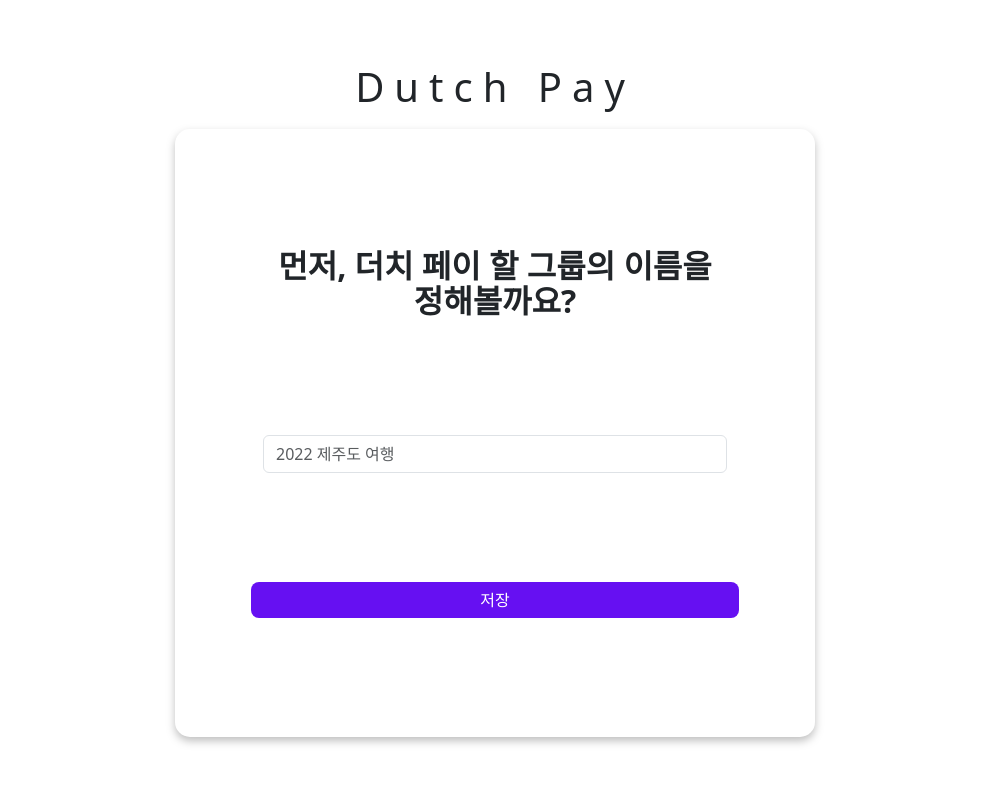
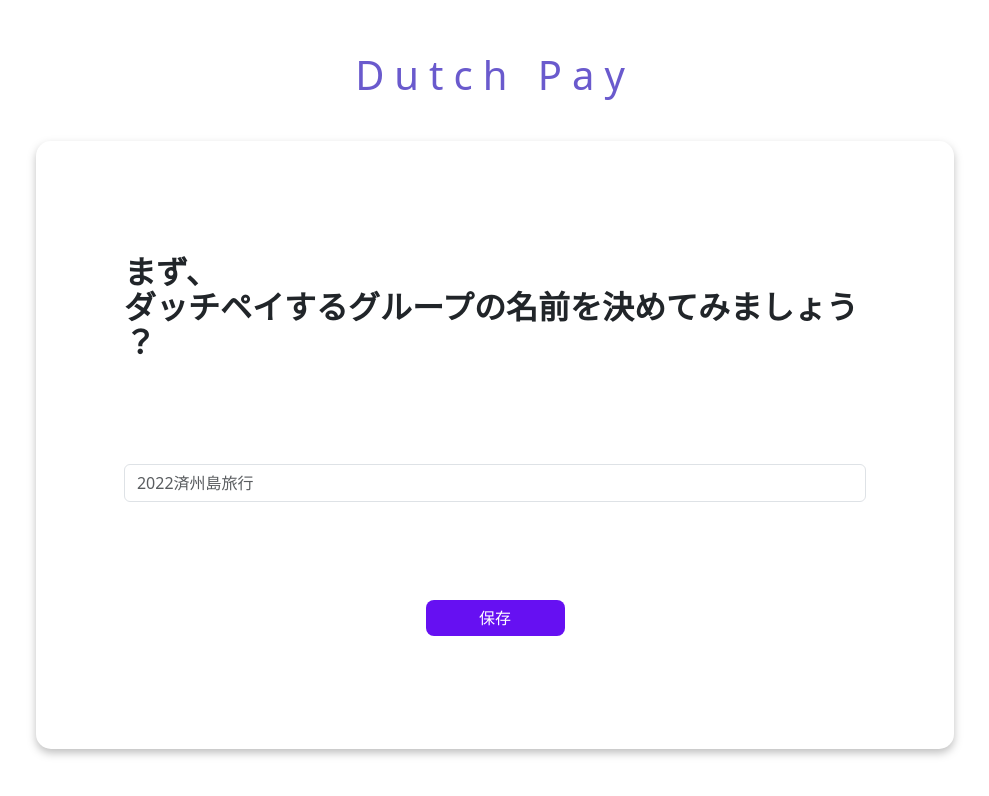
Before and after one commit to yuundoo/dutchpayService, a React (Create React App) app: page / in a window 1280 px wide. Shown: the top 796 px of the page, without its empty margins (145-1134 px from the left). Built offline with nearby package versions, Linux system fonts and the light colour scheme.

Commit message:
Second Commit

```diff
--- a/package.json
+++ b/package.json
@@ -9,12 +9,13 @@
       "bootstrap": "^5.3.0",
       "react": "^18.2.0",
       "react-bootstrap": "^2.8.0",
+      "react-bootstrap-tagsinput": "^0.7.6",
       "react-dom": "^18.2.0",
       "react-router-dom": "^6.14.0",
       "react-scripts": "5.0.1",
       "recoil": "^0.7.7",
-      "web-vitals": "^2.1.4",
-      "styled-components": "^5.3.1"
+      "styled-components": "^5.3.1",
+      "web-vitals": "^2.1.4"
    },
    "scripts": {
       "start": "react-scripts start",
--- a/src/components/AddMembers.jsx
+++ b/src/components/AddMembers.jsx
@@ -1,10 +1,34 @@
 import { CenteredOverlayForm } from './CenteredOverlayForm';
 
+import { useRecoilState, useRecoilValue } from 'recoil';
+import { gruopNameState } from '../state/groupName';
+import { useState } from 'react';
+import { InputTags } from 'react-bootstrap-tagsinput';
+import { groupMemberState } from '../state/groupMembers';
+import styled from 'styled-components';
+
 export const AddMemebers = () => {
+   const [groupMembers, setGroupMembers] = useRecoilState(groupMemberState);
+   const groupName = useRecoilValue(gruopNameState);
+   const [validated, setValidated] = useState(false);
+
+   const handleSubmit = event => {
+      event.preventDefault();
+      setValidated(true);
+   };
+
+   const header = `${groupName}グループに属する人の名前をすべて書いてください `;
+
    return (
-      <div>
-         AddMemebers
-         <CenteredOverlayForm />
-      </div>
+      <CenteredOverlayForm title={header} validated={validated} handleSubmit={handleSubmit}>
+         <InputTags placeholder="名前の間取り" onTags={value => setGroupMembers(value.values)} />
+         {validated && groupMembers.length === 0 && (
+            <StyledErrorMessage>グループメンバーの名前を入力してください。</StyledErrorMessage>
+         )}
+      </CenteredOverlayForm>
    );
 };
+
+const StyledErrorMessage = styled.span`
+   color: red;
+`;
--- a/src/components/CenteredOverlayForm.jsx
+++ b/src/components/CenteredOverlayForm.jsx
@@ -1,19 +1,39 @@
-import { Container } from 'react-bootstrap';
+import { Container, Row, Form } from 'react-bootstrap';
 import styled from 'styled-components';
 import { OverlayWrapper } from './shared/OverlayWrapper';
+import { StyledRow, StyledTitle, StyledSubmitButton } from './CreateGroup';
 
-export const CenteredOverlayForm = ({ children }) => {
+export const CenteredOverlayForm = ({ children, title, validated, handleSubmit }) => {
    return (
       <CentralizedContainer>
-         <StyledHeader>Dutch Pay</StyledHeader>
-         <OverlayWrapper>{children}</OverlayWrapper>
+         <StyledLogo>Dutch Pay</StyledLogo>
+         <OverlayWrapper>
+            <Container>
+               <Form noValidate validated={validated} onSubmit={handleSubmit}>
+                  <StyledRow>
+                     <Row className="align-items-center">
+                        <StyledTitle>{title}</StyledTitle>
+                     </Row>
+                     <Row className="align-items-center">{children}</Row>
+                     <Row className="align-items-center">
+                        <Container className="text-center">
+                           <StyledSubmitButton>保存</StyledSubmitButton>
+                        </Container>
+                     </Row>
+                  </StyledRow>
+               </Form>
+            </Container>
+         </OverlayWrapper>
       </CentralizedContainer>
    );
 };
 
-const StyledHeader = styled.h1`
+const StyledLogo = styled.h1`
    font-weight: 200;
    letter-spacing: 10px;
+   color: slateblue;
+   text-align: center;
+   margin-bottom: 0.8em;
 `;
 
 const CentralizedContainer = styled(Container)`
--- a/src/components/CreateGroup.jsx
+++ b/src/components/CreateGroup.jsx
@@ -1,12 +1,12 @@
 import { CenteredOverlayForm } from './CenteredOverlayForm';
-import { Container, Row, Button } from 'react-bootstrap';
+import { Row, Button } from 'react-bootstrap';
 import { Form } from 'react-bootstrap';
-import { useRecoilState } from 'recoil';
+import { useSetRecoilState } from 'recoil';
 import { gruopNameState } from '../state/groupName';
 import { useState } from 'react';
 import styled from 'styled-components';
 export const CreateGruop = () => {
-   const [groupName, setGruopName] = useRecoilState(gruopNameState);
+   const setGruopName = useSetRecoilState(gruopNameState);
    const [validateGroupName, setValidGroupName] = useState(false);
    const [validated, setValidated] = useState(false);
 
@@ -23,42 +23,33 @@ export const CreateGruop = () => {
    };
 
    return (
-      <CenteredOverlayForm>
-         <Container>
-            <Form noValidate validated={validated} onSubmit={handleSubmit}>
-               <StyledRow>
-                  <Row className="align-items-start">
-                     <StyledH2>먼저, 더치 페이 할 그룹의 이름을 정해볼까요?</StyledH2>
-                  </Row>
-                  <Row className="align-items-center">
+      <CenteredOverlayForm
+         title="まず、ダッチペイするグループの名前を決めてみましょう？"
+         validated={validated}
+         handleSubmit={handleSubmit}
+      >
          <Form.Group controlId="validateGroupName">
             <Form.Control
                type="text"
                required
-                           placeholder="2022 제주도 여행"
+               placeholder="2022済州島旅行"
                onChange={e => setGruopName(e.target.value)}
             />
             <Form.Control.Feedback type="invalid" data-valid={validateGroupName}>
-                           그룹 이름을 입력해 주세요.
+               グループ名を入力してください。
             </Form.Control.Feedback>
          </Form.Group>
-                  </Row>
-                  <Row className="align-items-end">
-                     <StyledSubmitButton>저장</StyledSubmitButton>
-                  </Row>
-               </StyledRow>
-            </Form>
-         </Container>
       </CenteredOverlayForm>
    );
 };
 
-const StyledSubmitButton = styled(Button).attrs({
+export const StyledSubmitButton = styled(Button).attrs({
    type: 'submit',
 })`
    background: #6610f2;
    border-radius: 8px;
    border: none;
+   width: 139px;
 
    &:hover {
       background: #6610f2;
@@ -66,16 +57,15 @@ const StyledSubmitButton = styled(Button).attrs({
    }
 `;
 
-const StyledRow = styled(Row)`
+export const StyledRow = styled(Row)`
    height: 60vh;
    justify-content: center;
    align-items: center;
 `;
 
-const StyledH2 = styled.h2`
+export const StyledTitle = styled.h2`
    font-weight: 600;
    line-height: 35px;
-   text-align: center;
    overflow-wrap: break-word;
    word-break: keep-all;
 `;
--- /dev/null
+++ b/src/state/groupMembers.js
@@ -0,0 +1,6 @@
+import { atom } from 'recoil';
+
+export const groupMemberState = atom({
+   key: 'groupMemberState',
+   default: undefined,
+});
```
Also changed, not shown: 1 other file (tests, documents, lock files or other folders). Lines whose indentation alone changed are shown as unchanged.
